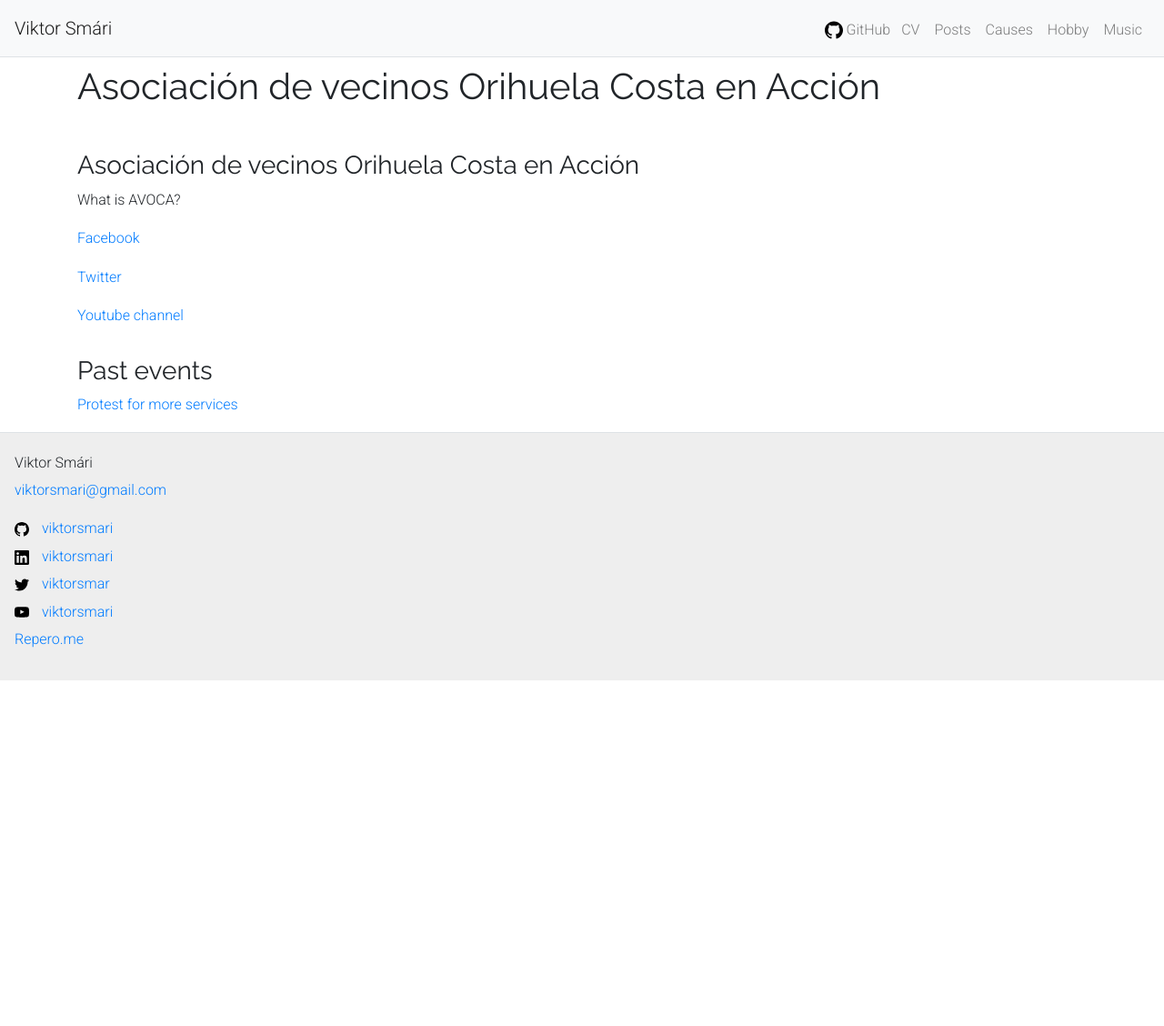
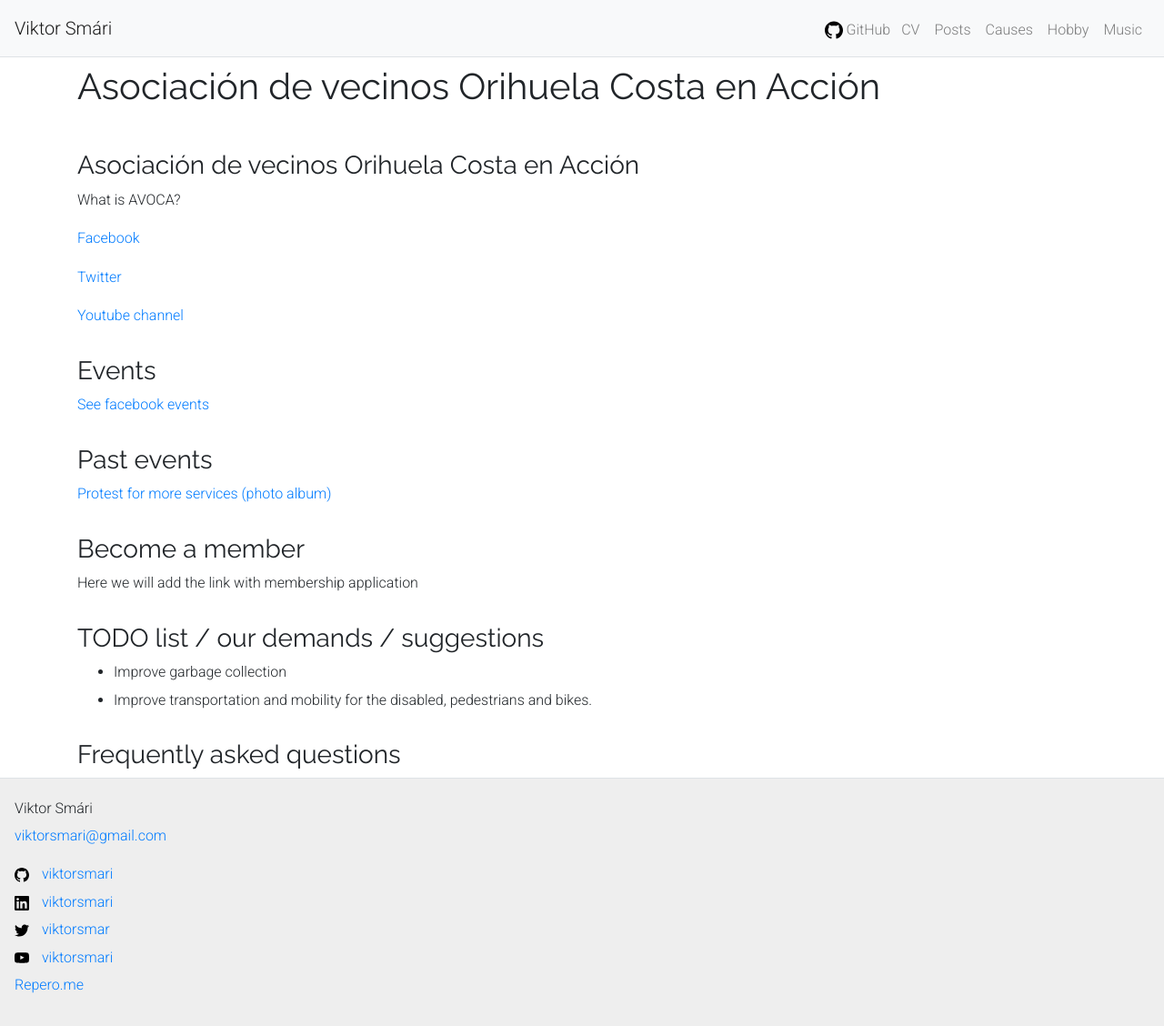
Before and after one commit to viktorsmari/viktorsmari.github.io, a Jekyll site: the page built from avoca.md, in a window 1280 px wide and 1128 px high. Shown: the whole window at 91% size. Built offline with Jekyll 4.4.1, drawn with Linux system fonts in a browser that asks for light colours; our own code applies the rules of GitHub Pages for plain Markdown files; comment, search, counter and statistics services are not loaded.

Commit message:
Link opens in new tab

```diff
--- a/avoca.md
+++ b/avoca.md
@@ -5,13 +5,38 @@
 What is AVOCA?
 
 
-[Facebook](https://www.facebook.com/avocaorihuelacosta)
+<a target="_blank" href="https://www.facebook.com/avocaorihuelacosta">
+  Facebook
+</a>
 
-[Twitter](https://twitter.com/avocaoc)
+<a target="_blank" href="https://twitter.com/avocaoc">
+  Twitter
+</a>
 
-[Youtube channel](https://www.youtube.com/channel/UCu5G76COkjPas1-8V7FAy6A)
+<a target="_blank" href="https://www.youtube.com/channel/UCu5G76COkjPas1-8V7FAy6A">
+  Youtube channel
+</a>
 
+### Events
+<a target="_blank" href="https://www.facebook.com/pg/avocaorihuelacosta/events/?ref=page_internal">
+  See facebook events
+</a>
 
 ### Past events
 
-[Protest for more services](https://photos.app.goo.gl/5uBEv7bznw9oxwc9A)
+<a target="_blank" href="https://photos.app.goo.gl/5uBEv7bznw9oxwc9A">
+  Protest for more services (photo album)
+</a>
+
+
+### Become a member
+
+Here we will add the link with membership application
+
+
+### TODO list / our demands / suggestions
+
+- Improve garbage collection
+- Improve transportation and mobility for the disabled, pedestrians and bikes.
+
+### Frequently asked questions
```
